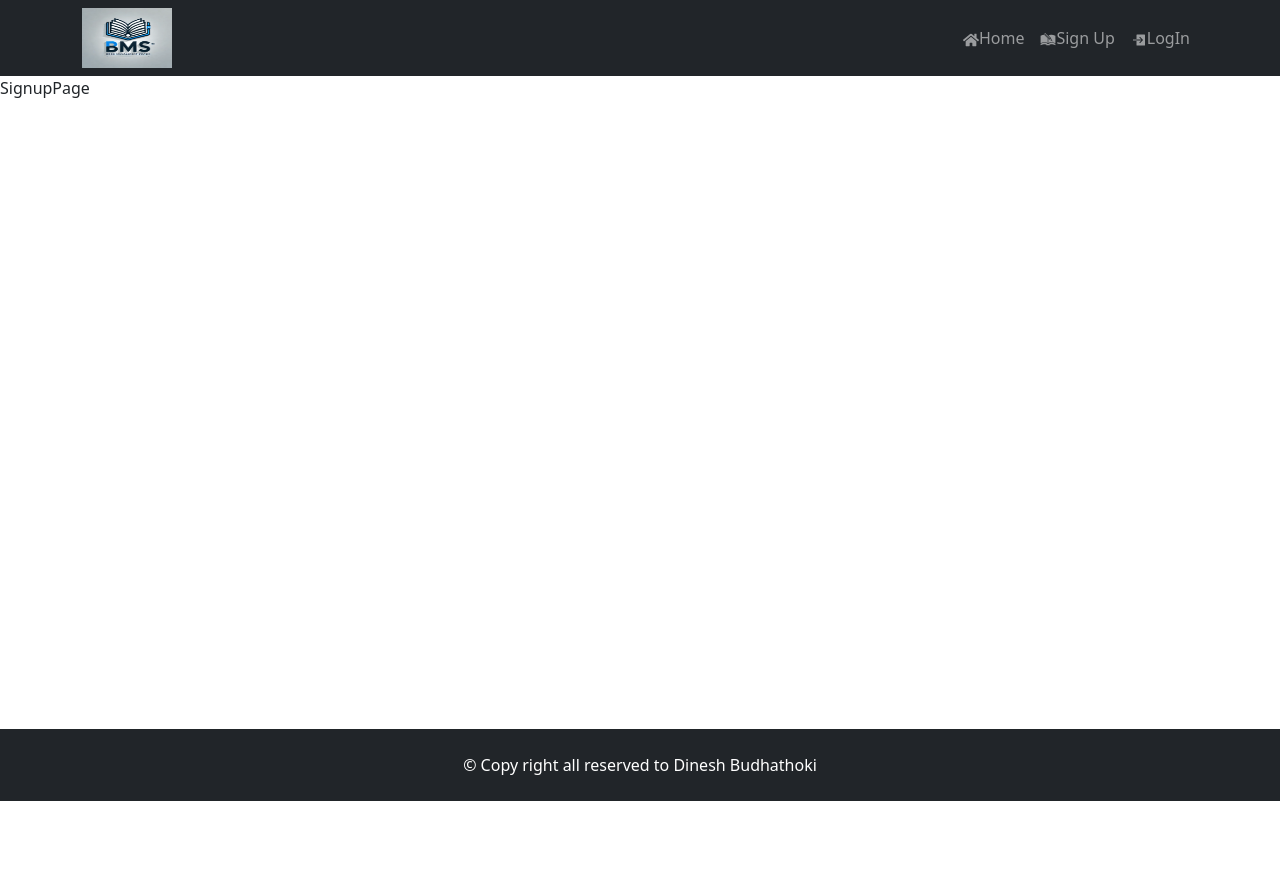
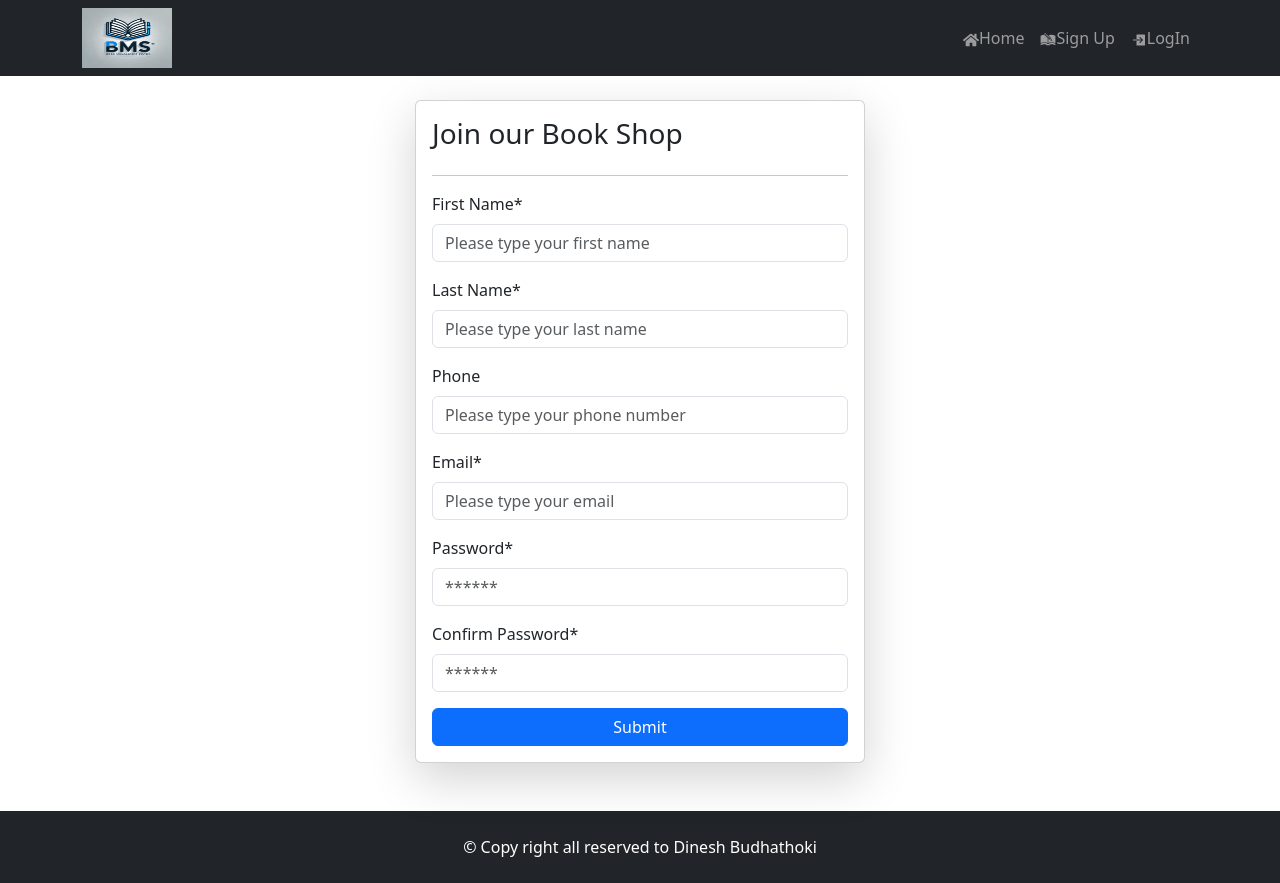
Before and after one commit to budhathokidinesh/BMS-FrontEnd, a React (Vite) app: page /signup in a window 1280 px wide. Before the commit the page ends 801 px from the top, so only its background shows below. Built offline with nearby package versions, Linux system fonts and the light colour scheme.

Commit message:
sign up form is created

```diff
--- a/src/App.css
+++ b/src/App.css
@@ -1,3 +1,3 @@
 .main {
-  height: 81.6vh;
+  min-height: 81.6vh;
 }
--- /dev/null
+++ b/src/assets/customInputs/userSignupInputs.js
@@ -0,0 +1,43 @@
+export const signupInputs = [
+  {
+    label: "First Name*",
+    name: "fName",
+    type: "text",
+    required: true,
+    placeholder: "Please type your first name",
+  },
+  {
+    label: "Last Name*",
+    name: "lName",
+    type: "text",
+    required: true,
+    placeholder: "Please type your last name",
+  },
+  {
+    label: "Phone",
+    name: "phone",
+    type: "Number",
+    placeholder: "Please type your phone number",
+  },
+  {
+    label: "Email*",
+    name: "email",
+    type: "email",
+    required: true,
+    placeholder: "Please type your email",
+  },
+  {
+    label: "Password*",
+    name: "password",
+    type: "password",
+    required: true,
+    placeholder: "******",
+  },
+  {
+    label: "Confirm Password*",
+    name: "confirm-password",
+    type: "password",
+    required: true,
+    placeholder: "******",
+  },
+];
--- /dev/null
+++ b/src/components/customInput/CustomInput.jsx
@@ -0,0 +1,11 @@
+import React from "react";
+import Form from "react-bootstrap/Form";
+
+export const CustomInput = ({ label, ...rest }) => {
+  return (
+    <Form.Group className="mb-3">
+      <Form.Label>{label}</Form.Label>
+      <Form.Control {...rest} />
+    </Form.Group>
+  );
+};
--- a/src/pages/auth/SignupPage.jsx
+++ b/src/pages/auth/SignupPage.jsx
@@ -1,7 +1,25 @@
 import React from "react";
+import Button from "react-bootstrap/Button";
+import Form from "react-bootstrap/Form";
+import { CustomInput } from "../../components/customInput/CustomInput";
+import { signupInputs } from "../../assets/customInputs/userSignupInputs";
 
 const SignupPage = () => {
-  return <div>SignupPage</div>;
+  return (
+    <div className="d-flex justify-content-center">
+      <Form style={{ width: "450px" }} className="card p-3 mt-4 mb-5 shadow-lg">
+        <h3>Join our Book Shop</h3>
+        <hr />
+        {signupInputs.map((input) => (
+          <CustomInput key={input.name} {...input} />
+        ))}
+
+        <Button variant="primary" type="submit">
+          Submit
+        </Button>
+      </Form>
+    </div>
+  );
 };
 
 export default SignupPage;
```
